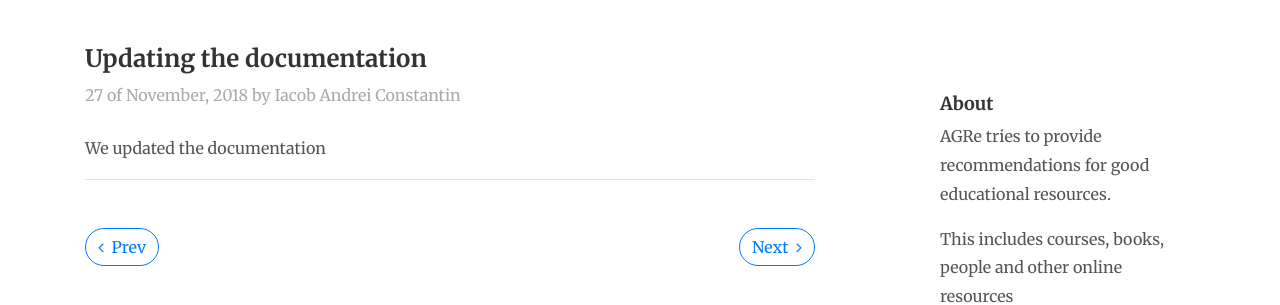
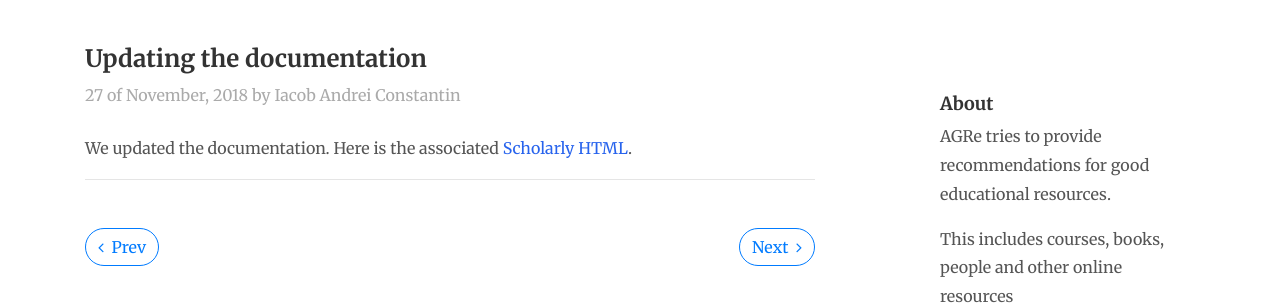
Before and after one commit to WADe-AGRe/WADe-AGRe.github.io, a plain HTML site: page index.html in a window 1280 px wide. Shown: the part 181-486 px from the top of the page. Drawn offline with nearby package versions, Linux system fonts and the light colour scheme.

Commit message:
Add link to Schoolarly

```diff
--- a/index.html
+++ b/index.html
@@ -42,7 +42,7 @@ Academic Gossip-based Recommender
 					<h2 class="post-title">Updating the documentation</h2>
 					<div class="post-meta">27 of November, 2018 by Iacob Andrei Constantin </div>
 					<div class="post-body my-4">
-						<p>We updated the documentation</p>
+						<p>We updated the documentation. Here is the associated <a href="./Scholarly HTML/index.html">Scholarly HTML</a>.</p>
 
 						<hr>
 
```
